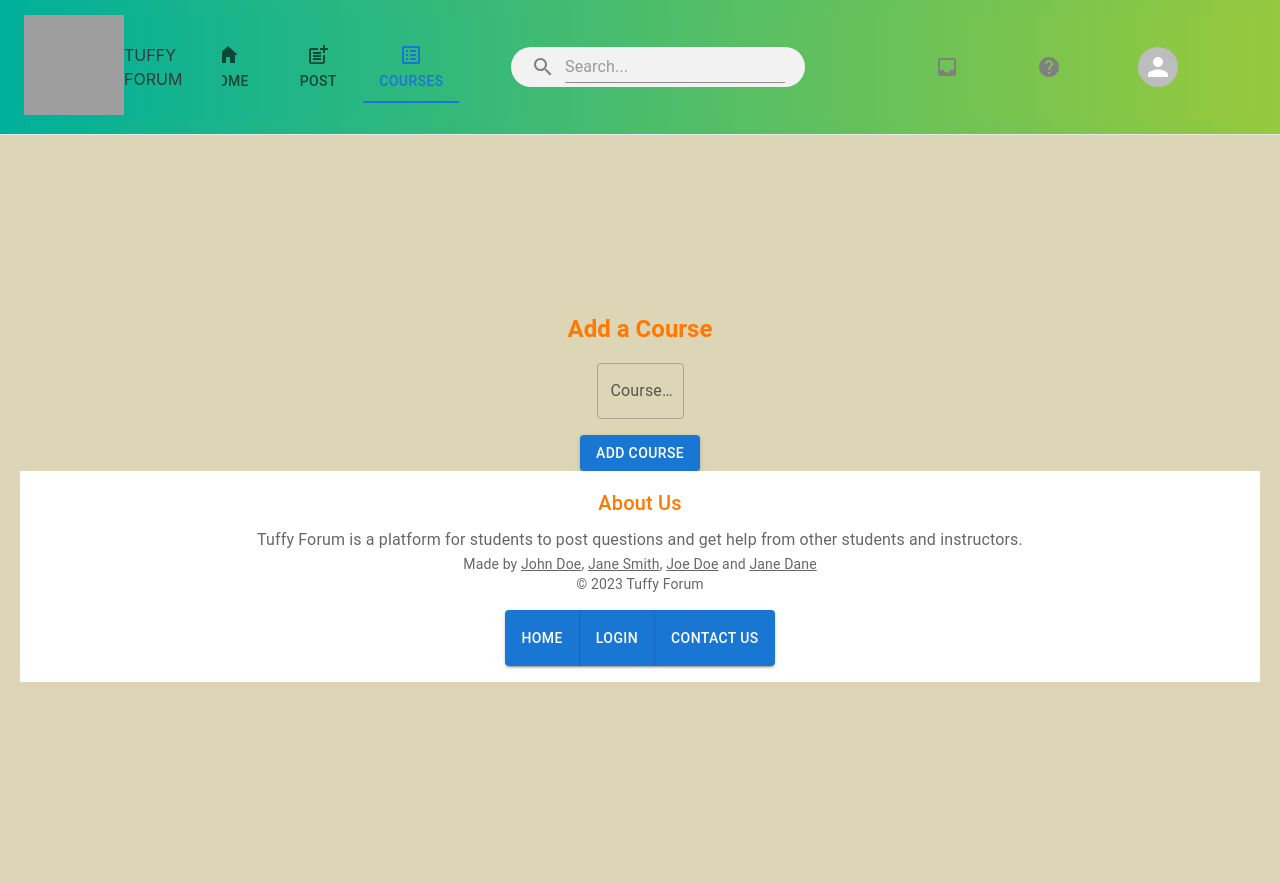
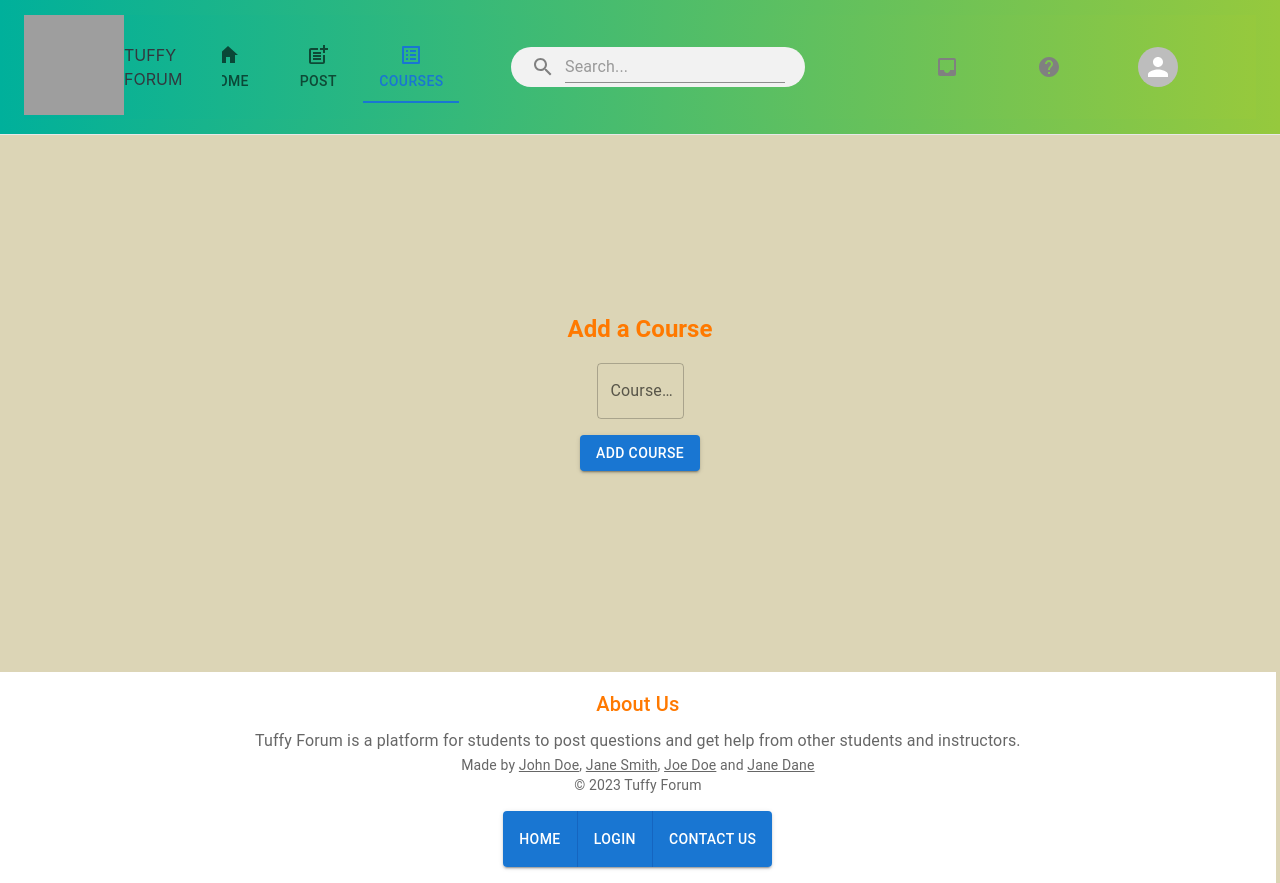
Before and after one commit to David-S409/tuffy-forum, a React (Vite) app: page /courses in a window 1280 px wide. Before the commit the page ends 800 px from the top, so only its background shows below. Built offline with nearby package versions, Linux system fonts and the light colour scheme; grey boxes are pictures that could not be loaded.

Commit message:
footer finally staying at bottom, hopefully no bugs

```diff
--- a/src/App.tsx
+++ b/src/App.tsx
@@ -29,8 +29,10 @@ export function WrappedApp() {
   return (
     <Provider store={store}>
       <BrowserRouter>
-        <Navbar />
+        <div className="container">
+          <Navbar />
           <App />
+        </div>
         <Footer />
       </BrowserRouter>
     </Provider>
--- a/src/components/Footer/footer.tsx
+++ b/src/components/Footer/footer.tsx
@@ -13,6 +13,9 @@ const useStyles = makeStyles()((theme) => {
     backgroundColor: theme.palette.background.paper,
     padding: theme.spacing(2),
     position: 'relative',
+    left: -20,
+    width: '100.3%',
+    bottom: -20,
   },
   link: {
     margin: theme.spacing(1.5, 1),
--- a/src/components/Footer/style.css
+++ /dev/null
@@ -1,4 +0,0 @@
-.container {
-    margin-top: calc(5% + 60 px);
-    bottom: 0;
-}
--- a/src/index.css
+++ b/src/index.css
@@ -57,3 +57,9 @@ input[type="submit"]:hover {
 .spacer {
     padding: 75px;
 }
+
+.container {
+    display: flex;
+    flex-direction: column;
+    min-height: 79vh;
+}
```
